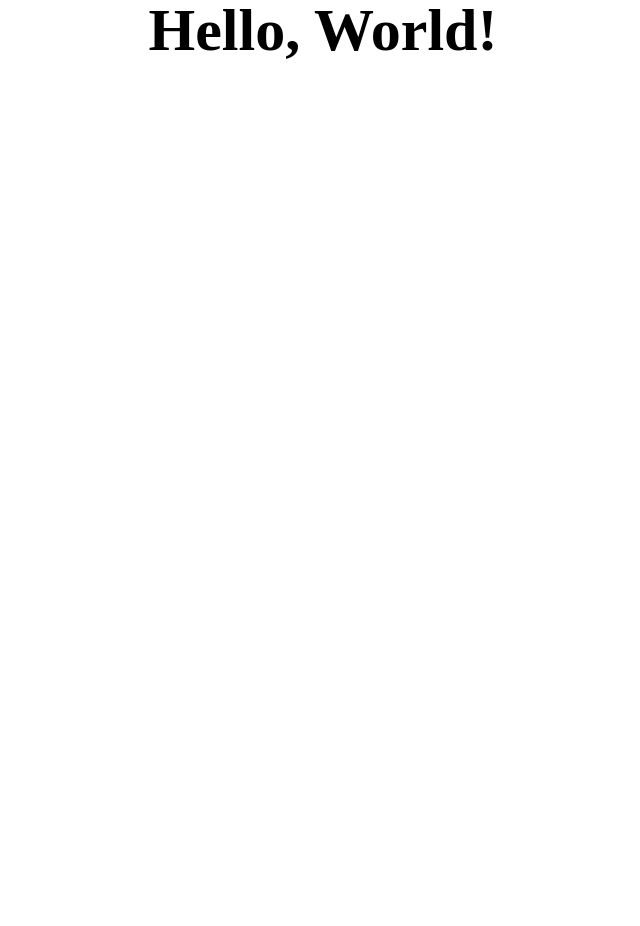
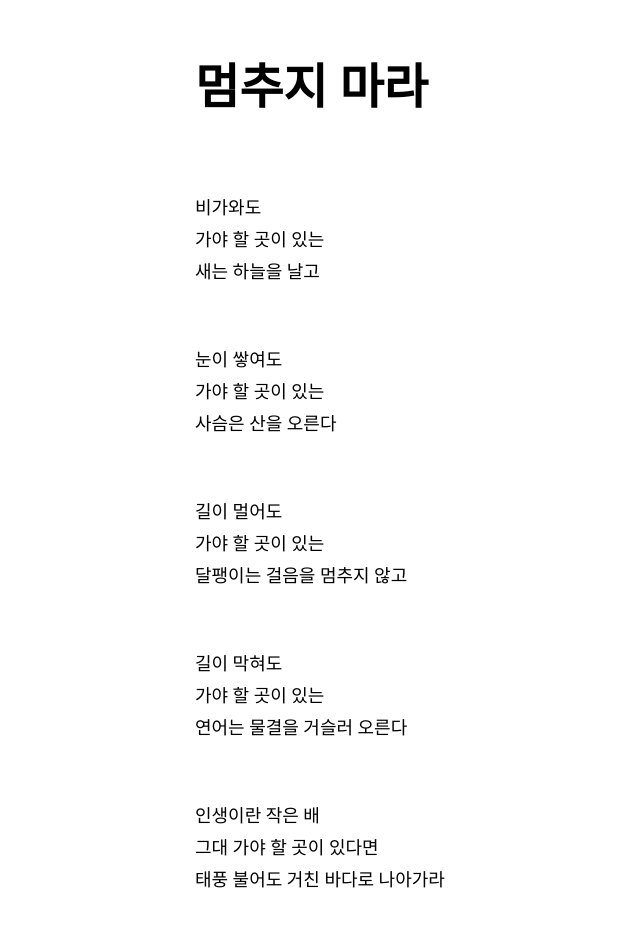
Before and after one commit to JIHYUN201/web-basics, a plain HTML site: page week01/index.html in a window 1280 px wide. Shown: the whole page, without its empty margins (317-957 px from the left). Before the commit the page ends 800 px from the top, so only its background shows below. Drawn offline with nearby package versions, Linux system fonts and the light colour scheme.

Commit message:
Write poem for week01

```diff
--- a/week01/css/main.css
+++ b/week01/css/main.css
@@ -1,5 +1,34 @@
-p {
-        font-size: 60px;
-        font-weight: 800;
-        text-align: center;
-      }
+body {
+  padding: 4rem;
+  white-space: nowrap;
+}
+
+.poem {
+  display: flex;
+  flex-direction: column;
+  padding: 0 20rem;
+  justify-content: center;
+  align-items: center;
+}
+
+.head {
+  width: 50%;
+  margin-bottom: 5rem;
+  cursor: pointer;
+}
+
+#title {
+  text-align: left;
+  font-size: 3rem;
+  font-weight: 800;
+}
+
+.text {
+  width: 50%;
+  font-size: 1.125rem;
+  line-height: 2rem;
+}
+
+.caluse {
+  margin-bottom: 3.5rem;
+}
--- a/week01/index.html
+++ b/week01/index.html
@@ -9,8 +9,37 @@
      <link rel="stylesheet" href="./css/main.css">
 </head>
 <body>
-  <p  onclick= "popAlert()">  Hello, World!</p>
-  <script> src="./js/index.js"
-  </script>
+  <section class="poem">
+    <section class="head" onclick="alertPoet()">
+        <p id="title">멈추지 마라</p>
+    </section>
+    <section class="text">
+        <section class="caluse">
+            <p>비가와도</p>
+            <p>가야 할 곳이 있는</p>
+            <p>새는 하늘을 날고</p>
+        </section>
+        <section class="caluse">
+            <p>눈이 쌓여도</p>
+            <p>가야 할 곳이 있는</p>
+            <p>사슴은 산을 오른다</p>
+        </section>
+        <section class="caluse">
+            <p>길이 멀어도</p>
+            <p>가야 할 곳이 있는</p>
+            <p>달팽이는 걸음을 멈추지 않고</p>
+        </section>
+        <section class="caluse">
+            <p>길이 막혀도</p>
+            <p>가야 할 곳이 있는</p>
+            <p>연어는 물결을 거슬러 오른다</p>
+        </section>
+        <section class="caluse">
+            <p>인생이란 작은 배</p>
+            <p>그대 가야 할 곳이 있다면</p>
+            <p>태풍 불어도 거친 바다로 나아가라</p>
+        </section>
+
+</section>
 </body>
 </html>
--- a/week01/js/index.js
+++ b/week01/js/index.js
@@ -1,3 +1,3 @@
-function popAlert() {
-    alert('만나서 반가워요')
-  }
+const alertPoet = () => {
+  alert('양광모')
+}
```
Also changed, not shown: 2 other files.
